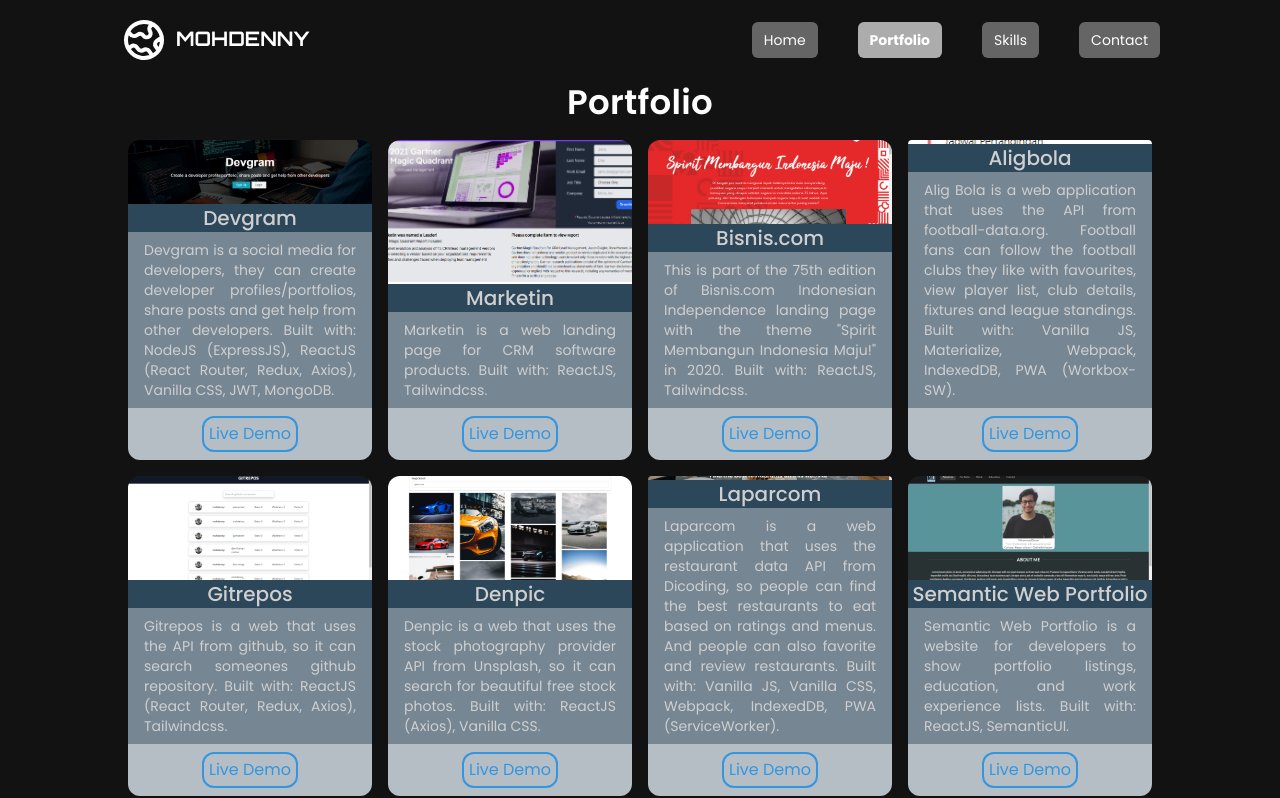
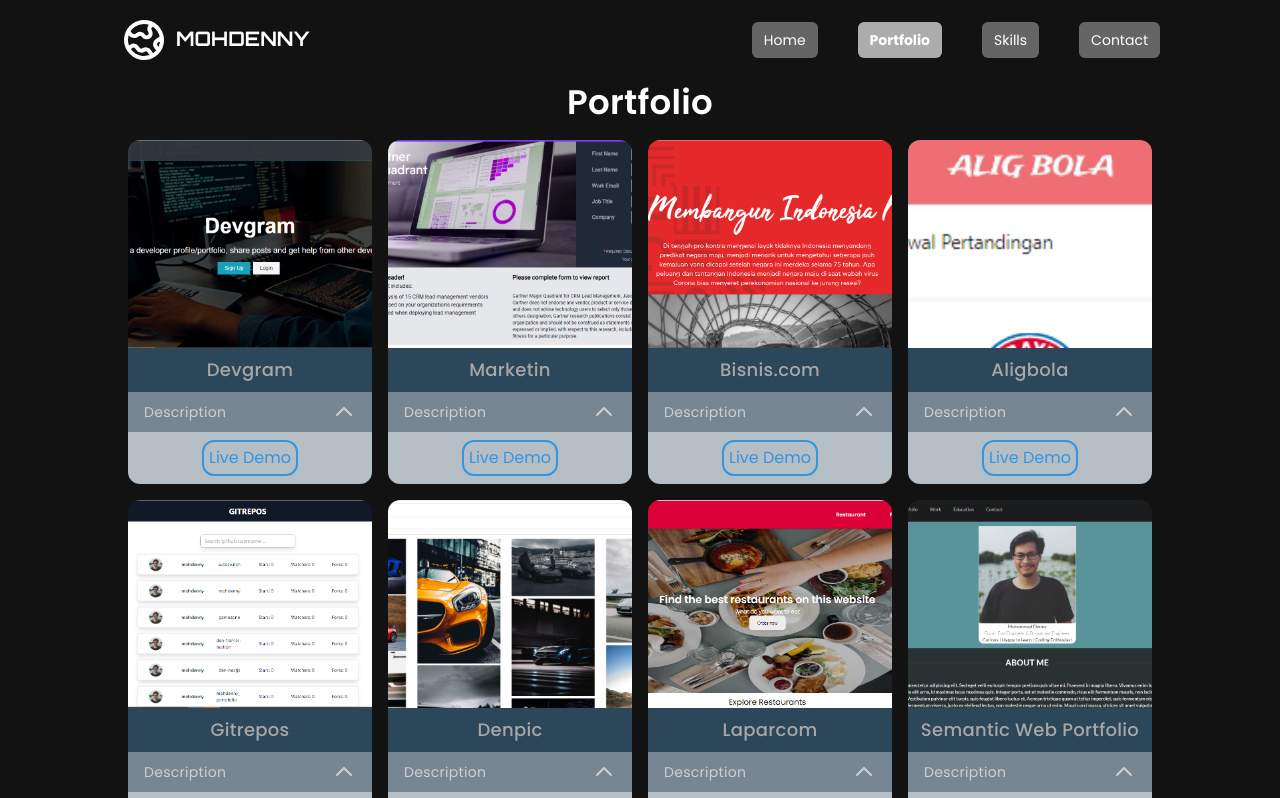
Before and after one commit to mohdenny/den-portofolio, a Next.js app: page /portfolio in a window 1280 px wide. Shown: the top 798 px of the page. Built offline with nearby package versions, Linux system fonts and the light colour scheme.

Commit message:
change color, font,and animate

```diff
--- a/components/card/Card.js
+++ b/components/card/Card.js
@@ -8,11 +8,12 @@
   return (
     <motion.div
       id="card"
-      className='flex flex-col rounded-xl h-80 w-full'
+      className='flex flex-col rounded-xl h-auto w-full'
       whileHover={{
         scale: 1.1 ,
-        textShadow: "0px 0px 8px rgb(0, 0, 0)",
-        boxShadow: "0px 0px 8px rgb(0, 0, 0)"
+        textShadow: "0px 0px 2px rgb(0, 0, 0)",
+        boxShadow: "0px 0px 8px rgb(0, 0, 0)",
+        marginBottom: '20px'
       }}
       transition={{
         type: "spring",
--- a/components/card/Desc.js
+++ b/components/card/Desc.js
@@ -1,9 +1,45 @@
+import React, { useState } from "react"
+import { motion, AnimatePresence } from 'framer-motion'
+
 const CardDesc = ({ data }) => {
+    const [ isDisplay, setIsDisplay ] = useState(false)
+
+    const arrowDown = (
+        <svg xmlns="http://www.w3.org/2000/svg" className="h-6 w-6" fill="none" viewBox="0 0 24 24" stroke="currentColor">
+            <path strokeLinecap="round" strokeLinejoin="round" strokeWidth={2} d="M19 9l-7 7-7-7" />
+        </svg>
+    )
+
+    const arrowUp = (
+        <svg xmlns="http://www.w3.org/2000/svg" className="h-6 w-6" fill="none" viewBox="0 0 24 24" stroke="currentColor">
+        <   path strokeLinecap="round" strokeLinejoin="round" strokeWidth={2} d="M5 15l7-7 7 7" />
+        </svg>
+    )
+
     return (
-        <div id="desc" className="bg-rhino-65 flex items-center justify-center px-4 py-2 h-full w-full">
-            <p className="text-boulder-35 text-sm font-poppins-regular break-word text-justify">
-              {data.desc}
-            </p>
+        <div id="desc" className="bg-rhino-65 flex flex-col justify-center px-4 py-2 h-full w-full">
+            <button
+                className="text-boulder-35 flex flex-row justify-between gap-4 text-paragraph font-poppins-regular break-word text-justify hover:text-white"
+                onClick={() => setIsDisplay(!isDisplay)}
+            >
+                <span>Description</span>
+                <span>{ isDisplay ? arrowDown : arrowUp }</span>
+            </button>
+            <AnimatePresence>
+                {   isDisplay &&
+                        (
+                            <motion.div
+                                initial={{ opacity: 0, height: 0 }}
+                                animate={{ opacity: 1, height: 'auto' }}
+                                exit={{ opacity: 0, height: 0 }}
+                            >
+                                <div className=" border-t-2 flex content-center justify-center text-boulder-35 text-paragraph font-poppins-regular break-word text-justify">
+                                    <p>{data.desc}</p>
+                                </div>
+                            </motion.div>
+                        )
+                }
+            </AnimatePresence>
         </div>
     )
 }
--- a/components/card/Thumb.js
+++ b/components/card/Thumb.js
@@ -2,7 +2,7 @@
 
 const CardThumb = ({ data }) => {
     return (
-        <div id="card-thumb" className="rounded-t-xl overflow-hidden h-full w-full relative">
+        <div id="card-thumb" className="rounded-t-xl overflow-hidden h-52 w-full relative">
           <Image src={require(`../../public/images/${data.thumb}`)} objectFit="cover" layout="fill" />
         </div>
     )
--- a/components/card/Title.js
+++ b/components/card/Title.js
@@ -1,7 +1,7 @@
 const CardTitle = ({ data }) => {
     return (
-        <div id="title" className="flex items-center justify-center h-1/3 w-full">
-            <p className="text-boulder-35 text-xl font-poppins-medium">
+        <div id="title" className="flex items-center justify-center h-auto w-full">
+            <p className="text-boulder-65 text-title-feature py-2 px-2 text-center font-poppins-medium">
                 {data.title}
             </p>
         </div>
```
